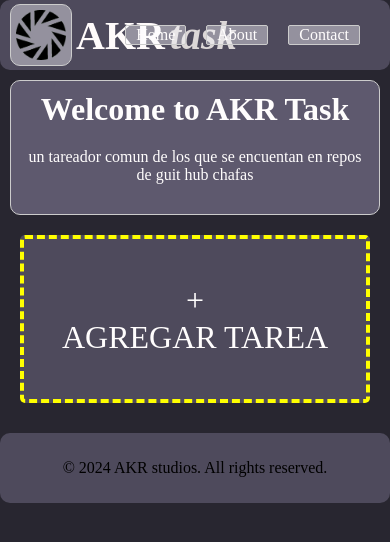
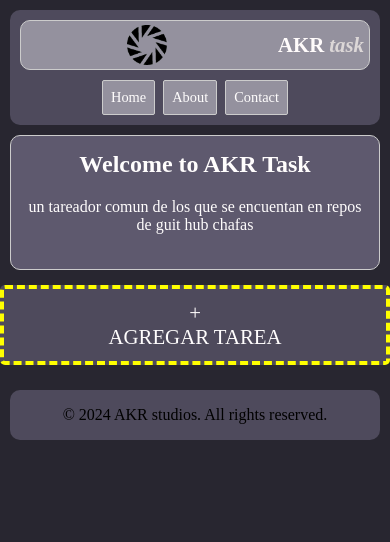
Before and after one commit to Yoav0akr/AKR-task, a website: page index.html in a window 390 px wide. Drawn offline with Linux system fonts and the light colour scheme; no server answers.

Commit message:
Add files via upload

```diff
--- a/css.css
+++ b/css.css
@@ -91,7 +91,8 @@ a {
     flex-direction: column;
 }
 
-.hero h1, .hero p {
+.hero h1,
+.hero p {
     display: flex;
     color: #fffdfd;
     margin-bottom: 20px;
@@ -138,6 +139,7 @@ a {
 .tarea .descripcion {
     color: #fffdfd;
 }
+
 .tarea .fechas {
     background-color: hwb(278 42% 7% / 0.405);
     display: flex;
@@ -262,7 +264,7 @@ button[type="cancel"]:hover {
 
     inset: 0;
 
-    background: rgba(0,0,0,0.6);
+    background: rgba(0, 0, 0, 0.6);
 
     display: flex;
 
@@ -285,3 +287,228 @@ button[type="cancel"]:hover {
     min-height: 150px;
     font-size: 2rem;
 }
+
+
+/* ==================================
+   CONFIGURACIÓN GENERAL RESPONSIVE
+================================== */
+
+* {
+    box-sizing: border-box;
+}
+
+img {
+    max-width: 100%;
+}
+
+/* Contenedor principal */
+
+.hero {
+    width: calc(100% - 20px);
+    min-height: calc(100vh - 90px);
+}
+
+/* Navegación */
+
+nav {
+    width: calc(100% - 20px);
+    margin: 10px;
+    min-height: 60px;
+    height: auto;
+    flex-wrap: wrap;
+    gap: 10px;
+}
+
+.logo {
+    flex-direction: row;
+    max-width: none;
+}
+
+.logo img {
+    max-width: 40px;
+    max-height: 40px;
+}
+
+.logo h1 {
+    font-size: 1.5rem;
+}
+
+/* Cuadrícula de tareas */
+
+.tabla-tareas {
+    width: 100%;
+    max-width: 1200px;
+    margin: 20px auto;
+    padding: 0 10px;
+    grid-template-columns: repeat(auto-fit,
+            minmax(min(100%, 280px), 1fr));
+}
+
+.tarea {
+    height: auto;
+    min-height: 150px;
+    overflow-wrap: anywhere;
+}
+
+.tarea .fechas {
+    flex-wrap: wrap;
+    gap: 5px;
+}
+
+.tarea .fecha {
+    flex-wrap: wrap;
+}
+
+/* Formularios */
+
+#formTarea {
+    width: 100%;
+}
+
+#formTarea input,
+#formTarea textarea {
+    width: 100%;
+}
+
+.formulario {
+    padding: 15px;
+}
+
+.footer {
+    width: calc(100% - 20px);
+    margin: 10px;
+}
+
+/* ==================================
+   TABLETS
+================================== */
+
+@media screen and (max-width: 768px) {
+
+    nav {
+        justify-content: center;
+    }
+
+    nav ul {
+        margin-left: auto;
+        flex-wrap: wrap;
+        justify-content: center;
+        gap: 8px;
+    }
+
+    nav li {
+        margin-right: 0;
+    }
+
+    .logo h1 {
+        font-size: 1.4rem;
+    }
+
+    .hero {
+        padding: 15px;
+    }
+
+    .tabla-tareas {
+        grid-template-columns: repeat(auto-fit,
+                minmax(min(100%, 240px), 1fr));
+        gap: 15px;
+    }
+
+    #GenerarTarea {
+        font-size: 1.5rem;
+        min-height: 100px;
+    }
+}
+
+/* ==================================
+   CELULARES
+================================== */
+
+@media screen and (max-width: 480px) {
+
+    nav {
+        flex-direction: column;
+        padding: 10px;
+    }
+
+    .logo {
+        width: 100%;
+        justify-content: center;
+    }
+
+    .logo h1 {
+        font-size: 1.3rem;
+    }
+
+    nav ul {
+        width: 100%;
+        margin: 0;
+        justify-content: center;
+        gap: 8px;
+    }
+
+    nav li {
+        margin: 0;
+    }
+
+    nav a {
+        display: block;
+        padding: 8px;
+        font-size: 0.9rem;
+    }
+
+    .hero {
+        width: calc(100% - 20px);
+        min-height: 0;
+        height: auto;
+    }
+
+    .hero h1 {
+        font-size: 1.5rem;
+    }
+
+    .tabla-tareas {
+        grid-template-columns: 1fr;
+        padding: 0;
+        gap: 12px;
+        margin: 15px auto;
+    }
+
+    .tarea {
+        width: 100%;
+        max-height: none;
+    }
+
+    .tarea .fechas {
+        flex-direction: column;
+        align-items: stretch;
+        padding: 5px;
+    }
+
+    .tarea .fecha {
+        justify-content: center;
+        margin: 2px;
+    }
+
+    .tarea button {
+        width: 100%;
+        min-height: 40px;
+    }
+
+    #GenerarTarea {
+        width: 100%;
+        min-height: 80px;
+        font-size: 1.3rem;
+    }
+
+    #formTarea {
+        max-height: 90vh;
+        overflow-y: auto;
+    }
+
+    .footer {
+        height: auto;
+        min-height: 50px;
+        text-align: center;
+    }
+}
```
